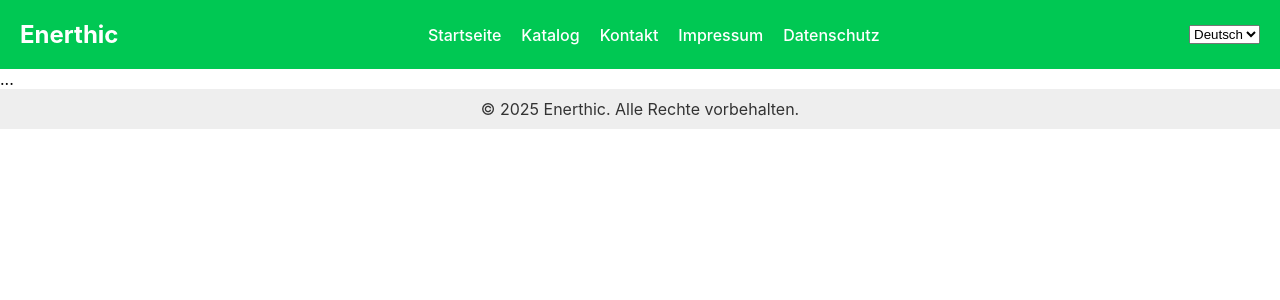
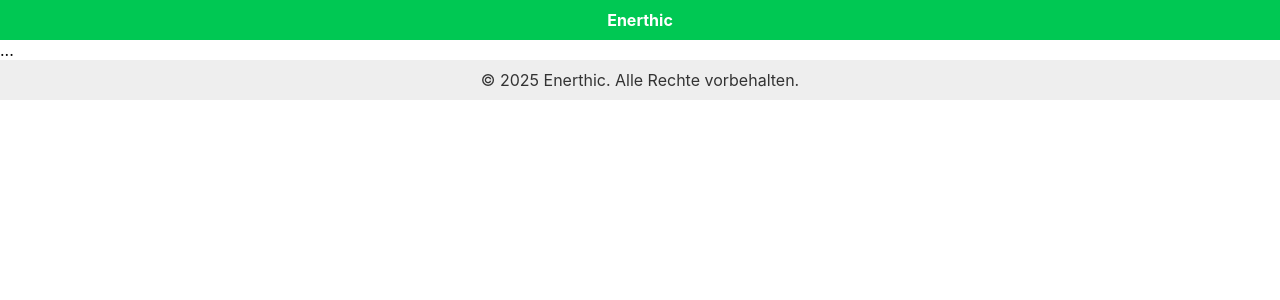
Before and after one commit to vitaflex-store/Enerthic1, a Next.js app: page / in a window 1280 px wide. Shown: the top 300 px of the page. Built offline with nearby package versions, Linux system fonts and the light colour scheme.

Commit message:
Update Navbar.js

```diff
--- a/components/Navbar.js
+++ b/components/Navbar.js
@@ -1,24 +1,7 @@
-import LanguageSelector from './LanguageSelector';
-
 export default function Navbar() {
   return (
-    <nav style={{
-      display: 'flex', justifyContent: 'space-between', alignItems: 'center',
-      padding: '20px', backgroundColor: '#00c853', color: '#fff', fontFamily: 'Inter, sans-serif'
-    }}>
-      <div style={{ fontSize: '1.5rem', fontWeight: 'bold' }}>Enerthic</div>
-      <ul style={{
-        display: 'flex', listStyle: 'none', gap: '20px', margin: 0, padding: 0
-      }}>
-        <li><a href="/" style={link}>Startseite</a></li>
-        <li><a href="/catalog" style={link}>Katalog</a></li>
-        <li><a href="/contact" style={link}>Kontakt</a></li>
-        <li><a href="/impressum" style={link}>Impressum</a></li>
-        <li><a href="/datenschutz" style={link}>Datenschutz</a></li>
-      </ul>
-      <LanguageSelector />
+    <nav style={{ padding: '10px', background: '#00c853', color: '#fff', textAlign: 'center' }}>
+      <strong>Enerthic</strong>
     </nav>
   );
 }
-
-const link = { color: '#fff', textDecoration: 'none', fontWeight: 500 };
```
